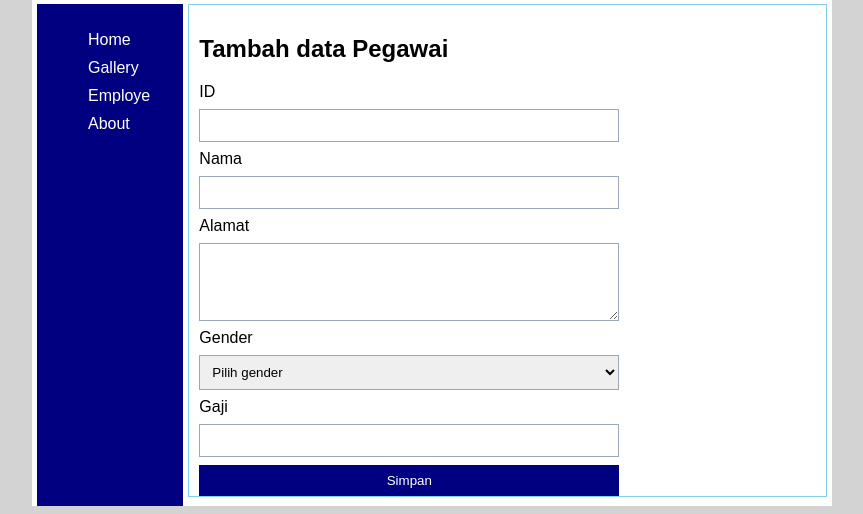
After one commit to HasyaPutriAn/web-app, a Laravel app: page /employe/create in a window 1280 px wide. The commit adds this page. Shown: the part 316-830 px from the top of the page, without its empty margins (208-1071 px from the left). Run offline with Laravel 12, Linux system fonts and the light colour scheme.

Commit message:
[ADD] CRUD SIMPAN DATA

```diff
--- a/app/Http/Controllers/EmployeController.php
+++ b/app/Http/Controllers/EmployeController.php
@@ -3,6 +3,7 @@
 namespace App\Http\Controllers;
 
 use App\Models\Employe;
+use Illuminate\Http\Request;
 
 class EmployeController extends Controller
 {
@@ -15,4 +16,34 @@ class EmployeController extends Controller
             'employes' => $employes,
         ]);
     }
+
+    public function create()
+    {
+        return view('employe.create', [
+            'judul' => 'Tambah data Pegawai',
+        ]);
+    }
+
+    public function store(Request $request)
+    {
+        $validated = $request->validate([
+            'id' => ['required', 'integer', 'unique:employes,id'],
+            'nama' => ['required', 'string', 'max:30'],
+            'alamat' => ['required', 'string'],
+            'gender' => ['required', 'in:L,P'],
+            'gaji' => ['required', 'integer', 'min:0'],
+        ]);
+
+        $employe = new Employe();
+        $employe->id = $validated['id'];
+        $employe->nama = $validated['nama'];
+        $employe->alamat = $validated['alamat'];
+        $employe->gender = $validated['gender'];
+        $employe->gaji = $validated['gaji'];
+        $employe->save();
+
+        return redirect()
+            ->route('employe.index')
+            ->with('success', 'Data pegawai berhasil disimpan.');
+    }
 }
--- a/public/css/style.css
+++ b/public/css/style.css
@@ -69,3 +69,32 @@ text-align: left;
 .employe-table th {
 background-color: #e8f1fa;
 }
+.employe-button {
+display: inline-block;
+padding: 8px 12px;
+border: 0;
+background-color: navy;
+color: white;
+text-decoration: none;
+cursor: pointer;
+}
+.employe-success {
+color: #176b36;
+}
+.employe-error {
+margin: 4px 0 12px;
+color: #a32020;
+}
+.employe-form {
+display: grid;
+gap: 8px;
+max-width: 420px;
+}
+.employe-form input,
+.employe-form textarea,
+.employe-form select {
+box-sizing: border-box;
+width: 100%;
+padding: 8px;
+border: 1px solid #9aa8b8;
+}
--- /dev/null
+++ b/resources/views/employe/create.blade.php
@@ -0,0 +1,45 @@
+@extends('dashboard')
+
+@section('content')
+    <h2>{{ $judul }}</h2>
+
+    <form class="employe-form" action="{{ route('employe.store') }}" method="POST">
+        @csrf
+
+        <label for="id">ID</label>
+        <input id="id" name="id" type="number" value="{{ old('id') }}" required>
+        @error('id')
+            <p class="employe-error">{{ $message }}</p>
+        @enderror
+
+        <label for="nama">Nama</label>
+        <input id="nama" name="nama" type="text" maxlength="30" value="{{ old('nama') }}" required>
+        @error('nama')
+            <p class="employe-error">{{ $message }}</p>
+        @enderror
+
+        <label for="alamat">Alamat</label>
+        <textarea id="alamat" name="alamat" rows="4" required>{{ old('alamat') }}</textarea>
+        @error('alamat')
+            <p class="employe-error">{{ $message }}</p>
+        @enderror
+
+        <label for="gender">Gender</label>
+        <select id="gender" name="gender" required>
+            <option value="">Pilih gender</option>
+            <option value="L" @selected(old('gender') === 'L')>Laki-laki</option>
+            <option value="P" @selected(old('gender') === 'P')>Perempuan</option>
+        </select>
+        @error('gender')
+            <p class="employe-error">{{ $message }}</p>
+        @enderror
+
+        <label for="gaji">Gaji</label>
+        <input id="gaji" name="gaji" type="number" min="0" value="{{ old('gaji') }}" required>
+        @error('gaji')
+            <p class="employe-error">{{ $message }}</p>
+        @enderror
+
+        <button class="employe-button" type="submit">Simpan</button>
+    </form>
+@endsection
--- a/resources/views/employe/index.blade.php
+++ b/resources/views/employe/index.blade.php
@@ -2,6 +2,11 @@
 
 @section('content')
     <h2>{{ $judul }}</h2>
+    <p><a class="employe-button" href="{{ route('employe.create') }}">Tambah data pegawai</a></p>
+
+    @if (session('success'))
+        <p class="employe-success">{{ session('success') }}</p>
+    @endif
 
     @if ($employes->isEmpty())
         <p>Belum ada data pegawai.</p>
--- a/routes/web.php
+++ b/routes/web.php
@@ -11,6 +11,8 @@ Route::get('/home', [DashboardController::class, 'storefront'])->name('home');
 Route::get('/dashboard', [DashboardController::class, 'home']);
 Route::get('/gallery', [DashboardController::class, 'gallery']);
 Route::get('/employe', [EmployeController::class, 'index'])->name('employe.index');
+Route::get('/employe/create', [EmployeController::class, 'create'])->name('employe.create');
+Route::post('/employe/store', [EmployeController::class, 'store'])->name('employe.store');
 Route::get('/product', [DashboardController::class, 'product'])->name('product');
 Route::get('/produk/detail/{harga}', [DashboardController::class, 'detail'])
     ->whereNumber('harga')
```
